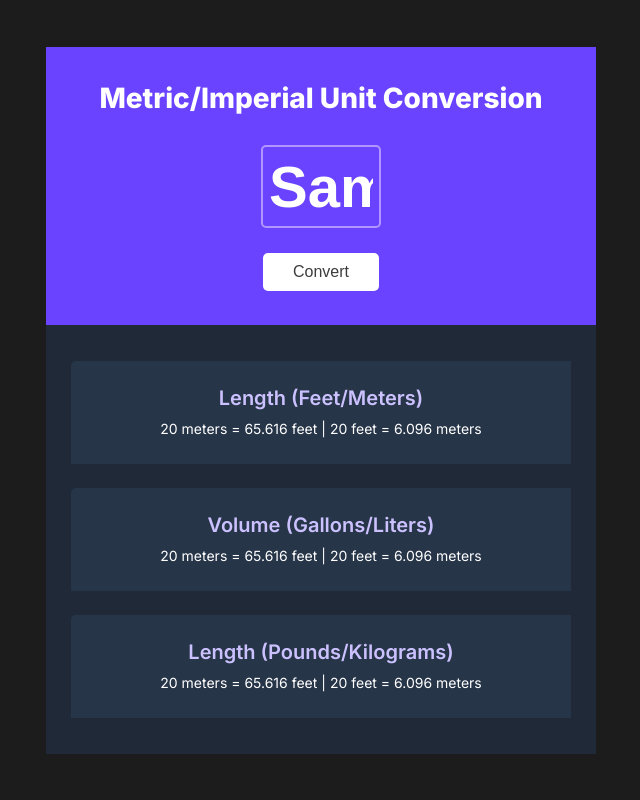
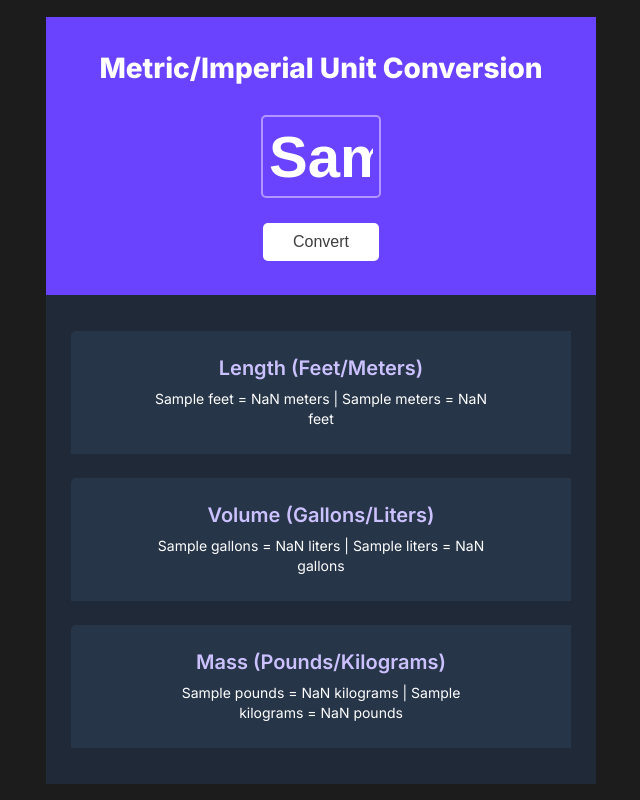
Before and after one commit to lanehowell/Unit-Converter, a website built with Vite: page index.html in a window 1280 px wide. Both pictures are taken after typing "Sample" into the empty fields and a click on the button "Convert". Shown: the whole page, without its empty margins (319-959 px from the left). Built offline with nearby package versions, Linux system fonts and the light colour scheme.

Commit message:
Project finished

```diff
--- a/index.css
+++ b/index.css
@@ -33,7 +33,7 @@ body{
     margin-bottom: 5px;;
 }
 
-.num-input{
+#num-input{
     border: 2px solid #B295FF;
     border-radius: 5px;
     background-color: transparent;
--- a/index.html
+++ b/index.html
@@ -13,21 +13,21 @@
             <div id="wrapper">
                 <div id="top-container">
                     <h1 class="title">Metric/Imperial Unit Conversion</h1>
-                    <input type="text" class="num-input">
+                    <input type="text" id="num-input">
                     <button id="convert-btn">Convert</button>
                 </div>
                 <div id="bottom-container">
                     <div class="unit-container">
                         <h2 class="unit-title">Length (Feet/Meters)</h2>
-                        <p class="converted-text">20 meters = 65.616 feet | 20 feet = 6.096 meters</p>
+                        <p id="length-text" class="converted-text"></p>
                     </div>
                     <div class="unit-container">
                         <h2 class="unit-title">Volume (Gallons/Liters)</h2>
-                        <p class="converted-text">20 meters = 65.616 feet | 20 feet = 6.096 meters</p>
+                        <p id="volume-text" class="converted-text"></p>
                     </div>
                     <div class="unit-container">
-                        <h2 class="unit-title">Length (Pounds/Kilograms)</h2>
-                        <p class="converted-text">20 meters = 65.616 feet | 20 feet = 6.096 meters</p>
+                        <h2 class="unit-title">Mass (Pounds/Kilograms)</h2>
+                        <p id="mass-text" class="converted-text"></p>
                     </div>
                 </div>
             </div>
--- a/index.js
+++ b/index.js
@@ -3,3 +3,34 @@
 1 liter = 0.264 gallon
 1 kilogram = 2.204 pound
 */
+
+let inputElement = document.getElementById('num-input')
+let convertBtn = document.getElementById('convert-btn')
+
+let lengthElement = document.getElementById('length-text')
+let volumeElement = document.getElementById('volume-text')
+let massElement = document.getElementById('mass-text')
+
+
+convertBtn.addEventListener('click', ()=>{
+    let conversions = convertNumbers(inputElement.value)
+    render(conversions, inputElement.value)
+})
+
+function convertNumbers(num){
+    return {
+        meters: (num * 0.3048).toFixed(3),
+        liters: (num * 3.78541).toFixed(3),
+        kilograms: (num * 0.453592).toFixed(3),
+        feet: (num * 3.28084).toFixed(3),
+        gallons: (num * 0.264172).toFixed(3),
+        pounds: (num * 2.20462).toFixed(3)
+    };
+
+}
+
+function render(conversions, num){
+    lengthElement.textContent = `${num} feet = ${conversions.meters} meters | ${num} meters = ${conversions.feet} feet`
+    volumeElement.textContent = `${num} gallons = ${conversions.liters} liters | ${num} liters = ${conversions.gallons} gallons`
+    massElement.textContent = `${num} pounds = ${conversions.kilograms} kilograms | ${num} kilograms = ${conversions.pounds} pounds`
+}
```
